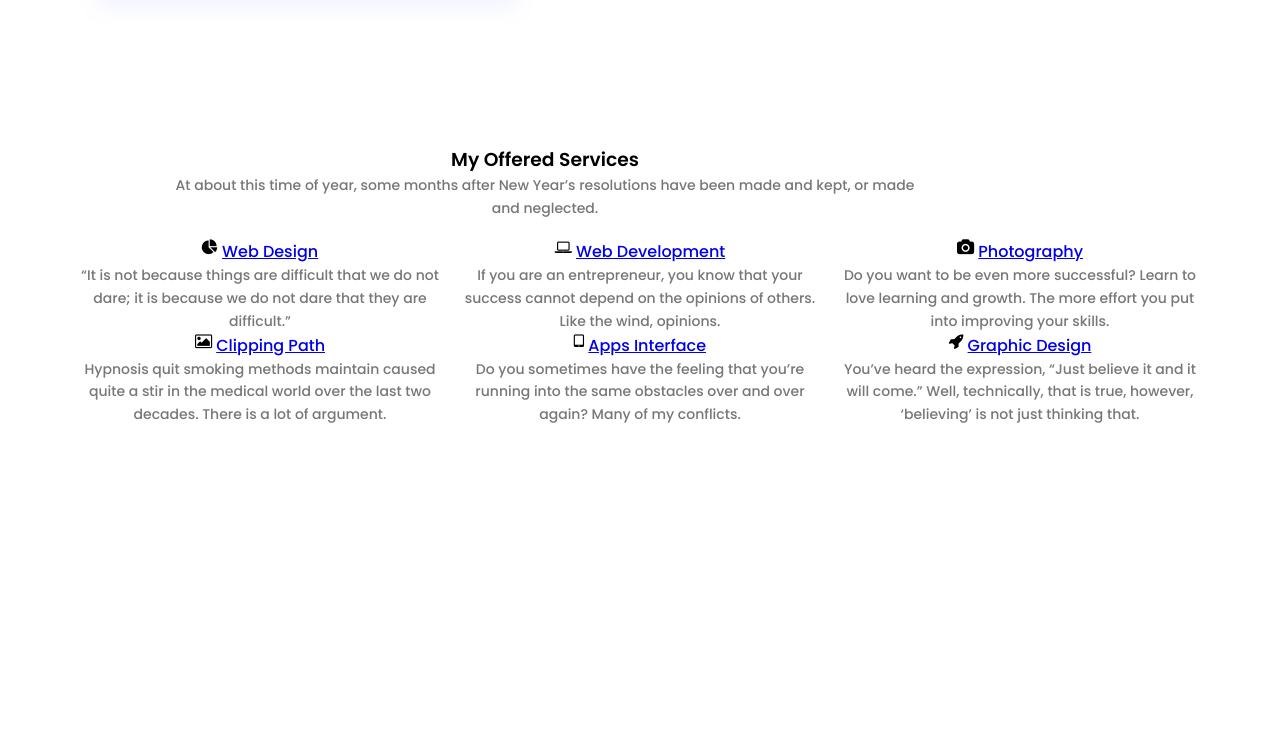
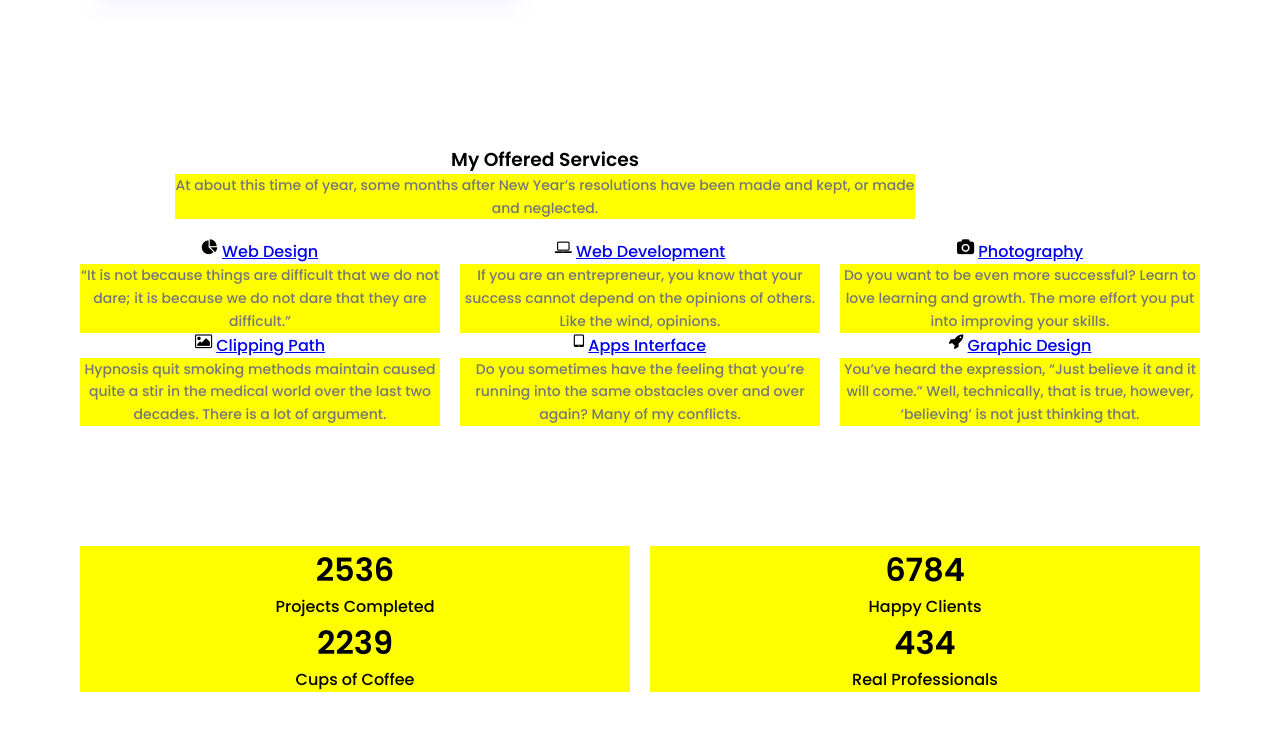
Before and after one commit to front-end-by-rimantas/32-grupe-portfolio-personal, a website: page index.html in a window 1280 px wide. Shown: the part 1176-1928 px from the top of the page. Before the commit the page ends 1662 px from the top, so only its background shows below. Drawn offline with Linux system fonts and the light colour scheme.

Commit message:
section-stats skeleton

```diff
--- a/css/base/base.css
+++ b/css/base/base.css
@@ -60,3 +60,8 @@ body {
     font-weight: 300;
     line-height: 1.625em;
 }
+
+h1,
+p {
+    background-color: yellow;
+}
--- a/index.html
+++ b/index.html
@@ -94,6 +94,26 @@
     <!-- services end -->
 
     <!-- stats start -->
+    <div class="container">
+        <div class="row  center">
+            <div class="col-12 col-md-6">
+                <h1>2536</h1>
+                <p>Projects Completed</p>
+            </div>
+            <div class="col-12 col-md-6">
+                <h1>6784</h1>
+                <p>Happy Clients</p>
+            </div>
+            <div class="col-12 col-md-6">
+                <h1>2239</h1>
+                <p>Cups of Coffee</p>
+            </div>
+            <div class="col-12 col-md-6">
+                <h1>434</h1>
+                <p>Real Professionals</p>
+            </div>
+        </div>
+    </div>
     <!-- stats me end -->
 
     <!-- featured projects start -->
```
